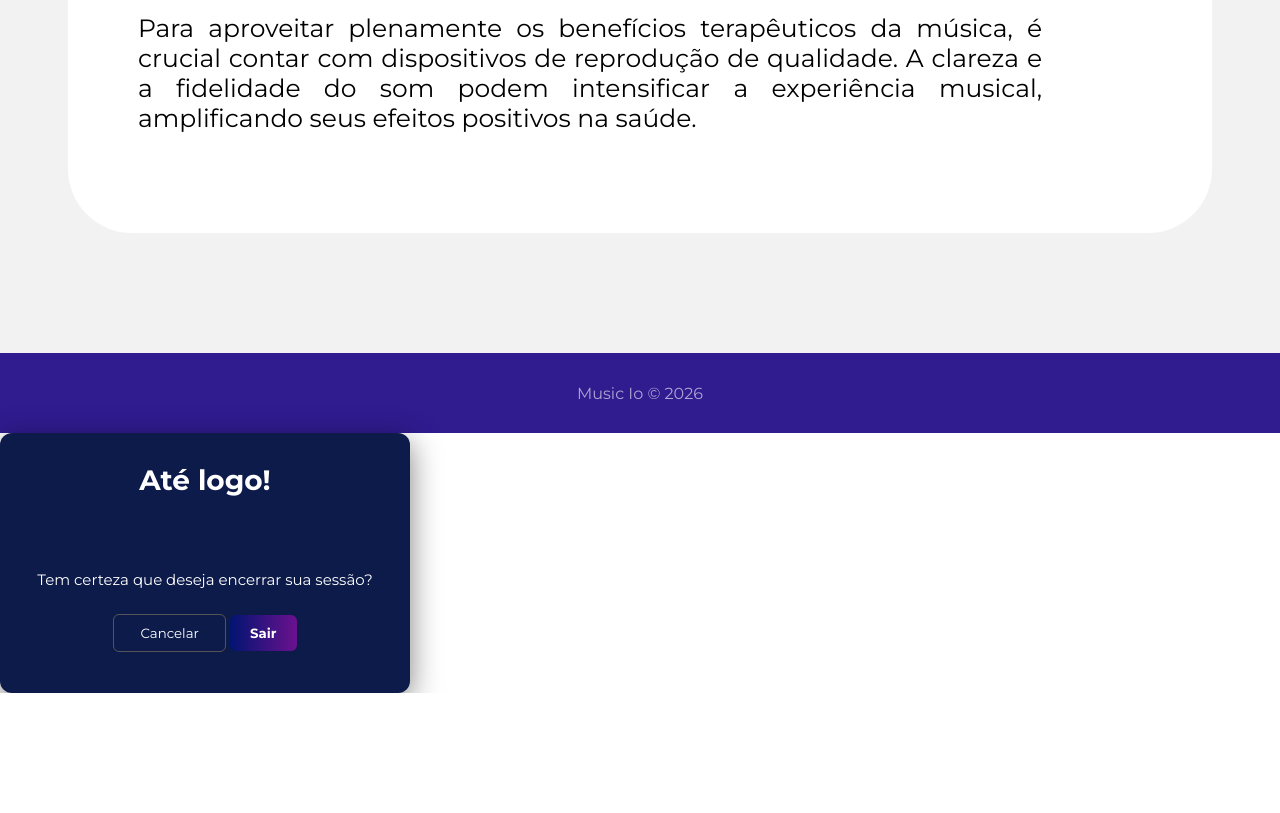
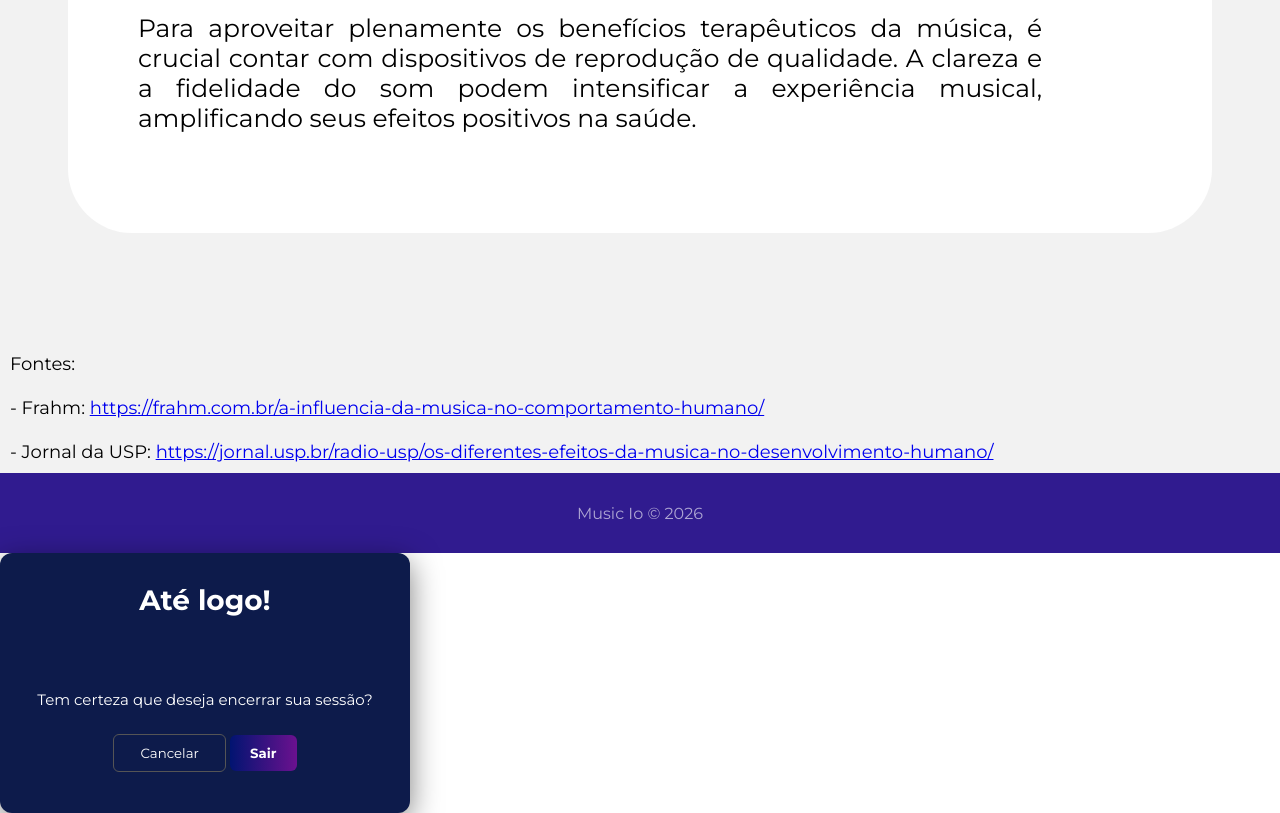
Before and after one commit to brnxt/Music-Io, a website: page Music_Io/public/assents/telaInfo5.html in a window 1280 px wide. Shown: the part 6023-6836 px from the top of the page. Before the commit the page ends 6716 px from the top, so only its background shows below. Drawn offline with Linux system fonts and the light colour scheme; a web font is replaced by a local one.

Commit message:
Adicionando as fontes de conteúdo nas Páginas Informativas

```diff
--- a/Music_Io/public/assents/styles/index_style.css
+++ b/Music_Io/public/assents/styles/index_style.css
@@ -576,3 +576,12 @@
 
     box-shadow: 0 0 20px rgba(130, 29, 170, 0.6);
 }
+
+.fontes {
+
+    background-color: #f2f2f2;
+    padding-left: 10px;
+    padding-bottom: 10px;
+
+    font-size: 18px;
+}
--- a/Music_Io/public/assents/telaInfo5.html
+++ b/Music_Io/public/assents/telaInfo5.html
@@ -34,7 +34,7 @@
                 <a href="../assents/login.html">Login</a>
             </li>
             <li>
-                 <select id="listaMateria" onchange="irTelaInfo(`${listaMateria.value}`)">
+                <select id="listaMateria" onchange="irTelaInfo(`${listaMateria.value}`)">
                     <option value="">Conteúdos</option>
                     <option value="som">Som e Música</option>
                     <option value="pilares">Os Pilares</option>
@@ -248,7 +248,13 @@
         </div>
     </div>
 
-
+    <p class="fontes">
+        Fontes:<br><br>
+        - Frahm: <a
+            href="https://frahm.com.br/a-influencia-da-musica-no-comportamento-humano/">https://frahm.com.br/a-influencia-da-musica-no-comportamento-humano/</a>
+        <br><br>
+        - Jornal da USP: <a href="https://jornal.usp.br/radio-usp/os-diferentes-efeitos-da-musica-no-desenvolvimento-humano/"> https://jornal.usp.br/radio-usp/os-diferentes-efeitos-da-musica-no-desenvolvimento-humano/</a>
+    </p>
 
     <div class="footer">Music Io © 2026</div>
 
@@ -291,25 +297,25 @@
         }
     }
 
-    function verificarLoginQuiz(){
-        if(sessionStorage.ID_USUARIO == null){
+    function verificarLoginQuiz() {
+        if (sessionStorage.ID_USUARIO == null) {
 
             alert("Faça login para entrar no quiz")
             window.location.href = './login.html'
         }
-        else{
+        else {
 
             window.location.href = './game.html'
         }
     }
 
-    function verificarLoginDashboard(){
-        if(sessionStorage.ID_USUARIO == null){
+    function verificarLoginDashboard() {
+        if (sessionStorage.ID_USUARIO == null) {
 
             alert("Faça login para entrar na dashboard")
             window.location.href = './login.html'
         }
-        else{
+        else {
 
             window.location.href = './dashboard.html'
         }
@@ -341,27 +347,27 @@
     function irTelaInfo(valor) {
 
 
-        if(valor == 'som'){
+        if (valor == 'som') {
 
             return window.location.href = `./telaInfo1.html`
         }
-        else if(valor == 'pilares'){
+        else if (valor == 'pilares') {
 
             return window.location.href = `./telaInfo2.html`
         }
-        else if(valor == 'maquinas'){
+        else if (valor == 'maquinas') {
 
             return window.location.href = `./telaInfo3.html`
         }
-        else if(valor == 'linha'){
+        else if (valor == 'linha') {
 
             return window.location.href = `./telaInfo4.html`
         }
-        else if(valor == 'mente'){
+        else if (valor == 'mente') {
 
             return window.location.href = `./telaInfo5.html`
         }
-        else if(valor == 'orquestra'){
+        else if (valor == 'orquestra') {
 
             return window.location.href = `./telaInfo6tml`
         }
```
Also changed, not shown: Music_Io/public/assents/telaInfo1.html (+17 -9 lines), Music_Io/public/assents/telaInfo2.html (+5 -0 lines), Music_Io/public/assents/telaInfo3.html (+14 -10 lines), Music_Io/public/assents/telaInfo4.html (+12 -7 lines), Music_Io/public/assents/telaInfo6.html (+14 -11 lines).
